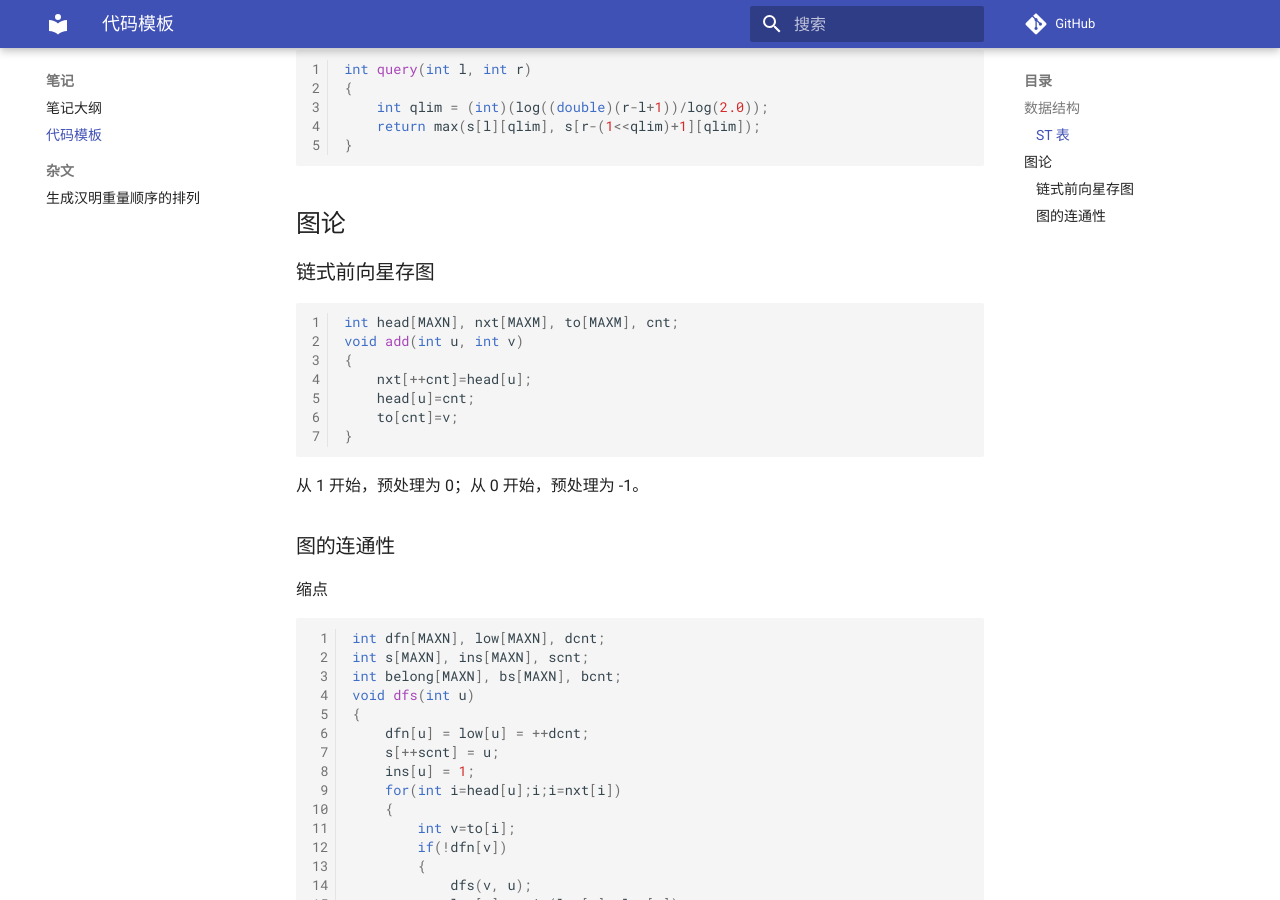
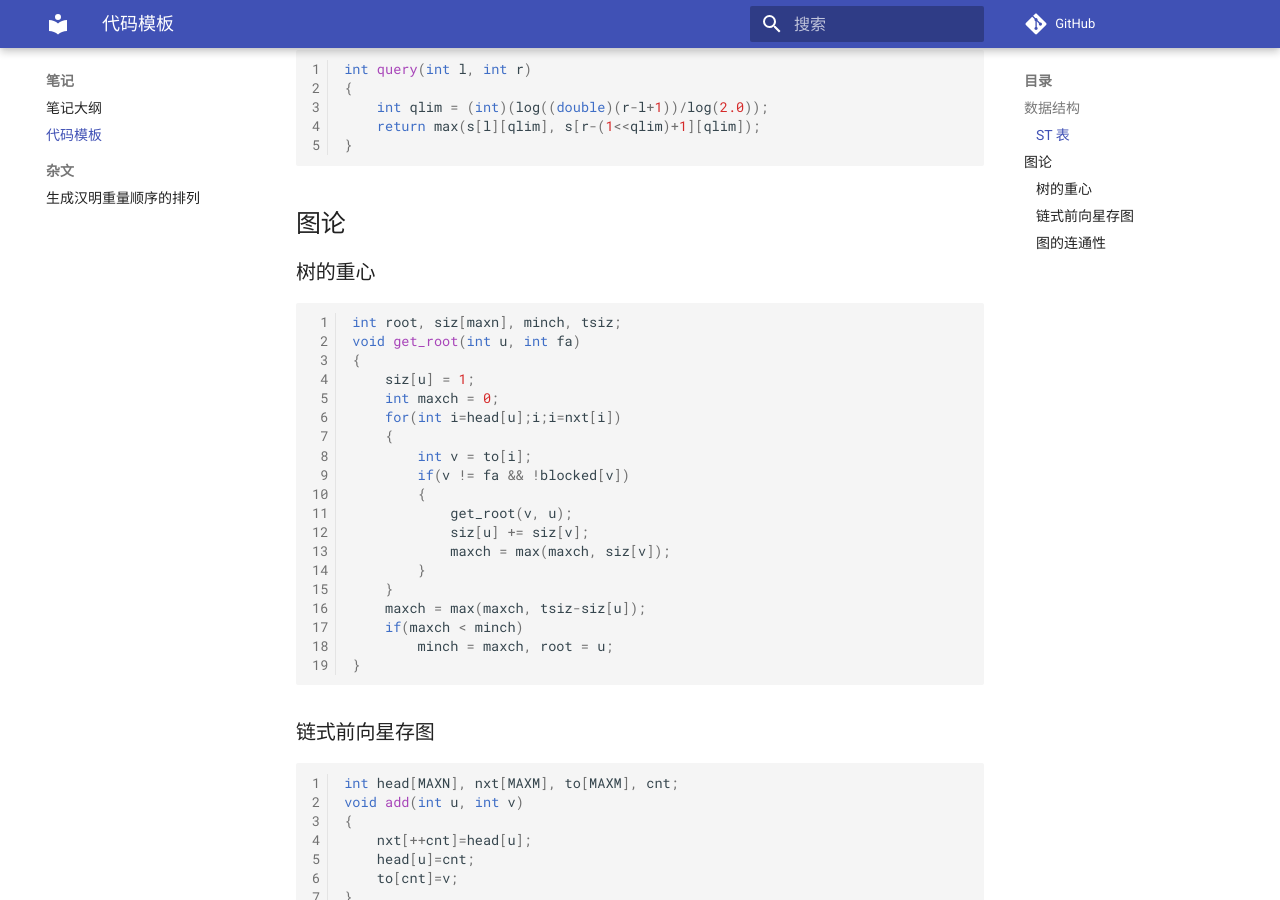
Before and after one commit to xinchengo/xinchengo.github.io, an MkDocs documentation site: the page built from docs/笔记/代码模板.md, in a window 1280 px wide and 900 px high, scrolled down 626 px. Built offline with MkDocs 1.6.1 and Material for MkDocs 9.7.7, drawn with Linux system fonts in a browser that asks for light colours; comment, search, counter and statistics services are not loaded.

Commit message:
Commit on 2022/3/5

````diff
--- a/docs/笔记/代码模板.md
+++ b/docs/笔记/代码模板.md
@@ -33,6 +33,29 @@ int query(int l, int r)
 ```
 
 ## 图论
+### 树的重心
+
+```cpp
+int root, siz[maxn], minch, tsiz;
+void get_root(int u, int fa)
+{
+    siz[u] = 1;
+    int maxch = 0;
+    for(int i=head[u];i;i=nxt[i])
+    {
+        int v = to[i];
+        if(v != fa && !blocked[v])
+        {
+            get_root(v, u);
+            siz[u] += siz[v];
+            maxch = max(maxch, siz[v]);
+        }
+    }
+    maxch = max(maxch, tsiz-siz[u]);
+    if(maxch < minch)
+        minch = maxch, root = u;
+}
+```
 
 ### 链式前向星存图
 
````
Also changed, not shown: docs/index.md (+1 -1 lines), docs/.obsidian/app.json, 1 other file.
